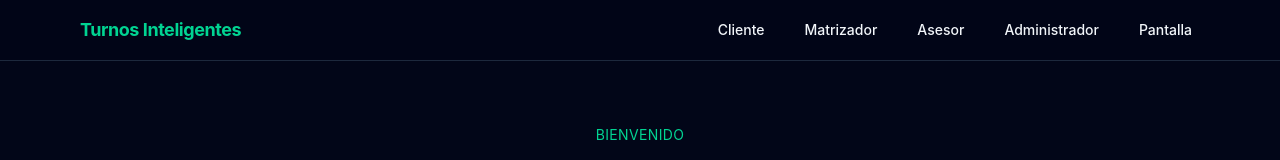
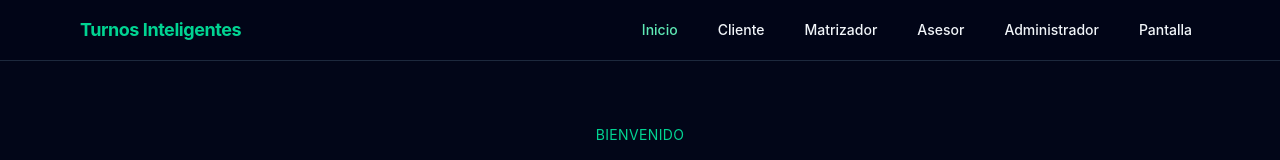
Before and after one commit to cboderot1/turnos2, a React (Vite) app in the folder frontend/: page / in a window 1280 px wide. Shown: the top 160 px of the page. Built offline with nearby package versions, Linux system fonts and the light colour scheme.

Commit message:
Add home link to navbar

```diff
--- a/frontend/src/components/NavBar.tsx
+++ b/frontend/src/components/NavBar.tsx
@@ -3,16 +3,17 @@ import { useState } from 'react'
 import { ModuleKey } from '../types'
 
 type NavLink = {
-  key: ModuleKey
+  key: ModuleKey | 'inicio'
   label: string
 }
 
 type NavBarProps = {
   selected: ModuleKey | null
-  onSelect: (value: ModuleKey) => void
+  onSelect: (value: ModuleKey | null) => void
 }
 
 const links: NavLink[] = [
+  { key: 'inicio', label: 'Inicio' },
   { key: 'cliente', label: 'Cliente' },
   { key: 'matrizador', label: 'Matrizador' },
   { key: 'asesor', label: 'Asesor' },
@@ -33,7 +34,8 @@ export function NavBar({ onSelect, selected }: NavBarProps) {
         <nav className={`${open ? 'block' : 'hidden'} sm:block`}>
           <ul className="flex flex-col gap-3 sm:flex-row sm:items-center sm:gap-6 text-sm font-medium">
             {links.map((link) => {
-              const isActive = link.key === selected
+              const isActive =
+                link.key === 'inicio' ? selected === null : link.key === selected
               return (
                 <li key={link.key}>
                   <button
@@ -41,7 +43,8 @@ export function NavBar({ onSelect, selected }: NavBarProps) {
                       isActive ? 'text-emerald-300' : 'text-slate-100'
                     }`}
                     onClick={() => {
-                      onSelect(link.key)
+                      const nextValue = link.key === 'inicio' ? null : link.key
+                      onSelect(nextValue)
                       setOpen(false)
                     }}
                     type="button"
```
